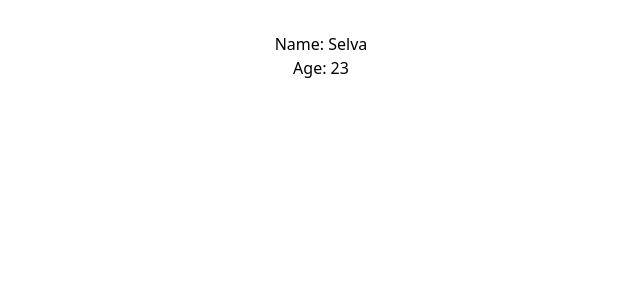
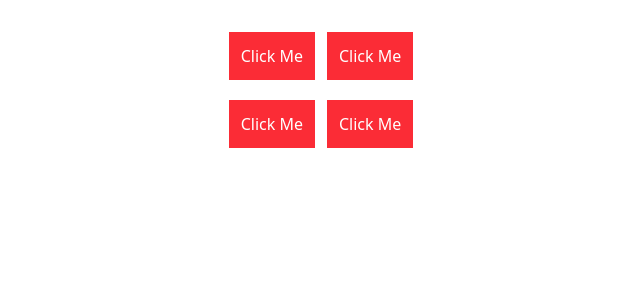
Before and after one commit to CodeByPookie/LearnReact, a React (Vite) app: page / in a window 1280 px wide. Shown: the top 300 px of the page, without its empty margins (319-959 px from the left). Built offline with nearby package versions, Linux system fonts and the light colour scheme.

Commit message:
EventHandling

```diff
--- a/src/App.jsx
+++ b/src/App.jsx
@@ -5,6 +5,8 @@ import Welcome from './Components/Welcome'
 import PropsWithClass from './Components/PropswithClass'
 import Counter from './Components/Counter'
 import Destructuring from './Components/Destructuring'
+import FunctionClick from './Components/EventHandling/FunctionClick'
+import ClassClick from './Components/EventHandling/ClassClick'
 
 function App() {
   return (
@@ -29,8 +31,12 @@ function App() {
         <div className='hidden'>
           <Counter /> {/* This is a class component with state */}
         </div>
+        <div className='hidden'>
+          <Destructuring name="Selva" age={23} /> {/* This is a functional component with destructuring */}
+        </div>
         <div>
-          <Destructuring name="Selva" age={23} /> {/* This is a functional component with destructuring */}
+          <FunctionClick /> {/* This is a functional component with event handling */}
+          <ClassClick /> {/* This is a class component with event handling */}
         </div>
       </div>
     </>
--- /dev/null
+++ b/src/Components/EventHandling/ClassClick.jsx
@@ -0,0 +1,25 @@
+import React, { Component } from 'react'
+
+class ClassClick extends Component {
+  Clickme() {
+    console.log("Button clicked")
+  }
+  SayHi(message) {
+    console.log(message + " User")
+  }
+  render() {
+    return (
+      <div>
+        <div className='space-x-3 mt-5'>
+          <button className='btn bg-red-500 text-white p-3 hover:bg-black cursor-pointer' onClick={this.Clickme}>
+            Click Me
+          </button>
+          <button className='btn bg-red-500 text-white p-3 hover:bg-black cursor-pointer' onClick={() => {this.SayHi("Hello")}}>
+            Click Me
+          </button>
+        </div>
+      </div>
+    )
+  }
+}
+export default ClassClick
--- /dev/null
+++ b/src/Components/EventHandling/FunctionClick.jsx
@@ -0,0 +1,24 @@
+import React from 'react'
+
+function FunctionClick() {
+    function Clickme() {
+        console.log("Button clicked")
+    }
+    function SayHi(message) {
+        console.log(message + " User")
+    }
+  return (
+    <div>
+        <div className='space-x-3'>
+            <button className='btn bg-red-500 text-white p-3 hover:bg-black cursor-pointer' onClick={Clickme}>
+                Click Me
+            </button>
+            <button className='btn bg-red-500 text-white p-3 hover:bg-black cursor-pointer' onClick={() => {SayHi("Hello")}}>
+                Click Me
+            </button>
+        </div>
+    </div>
+  )
+}
+
+export default FunctionClick
```
